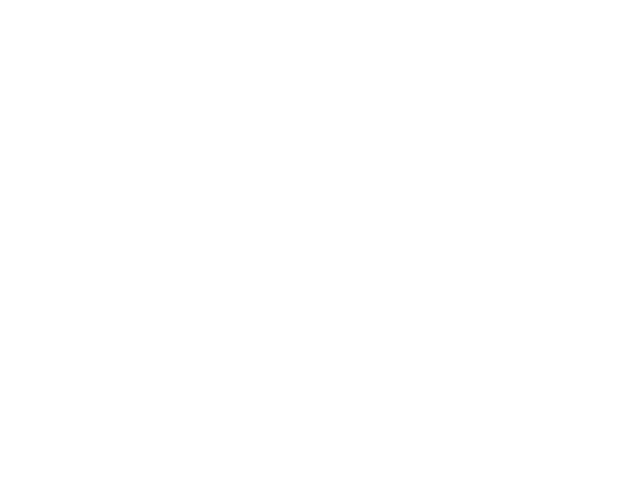
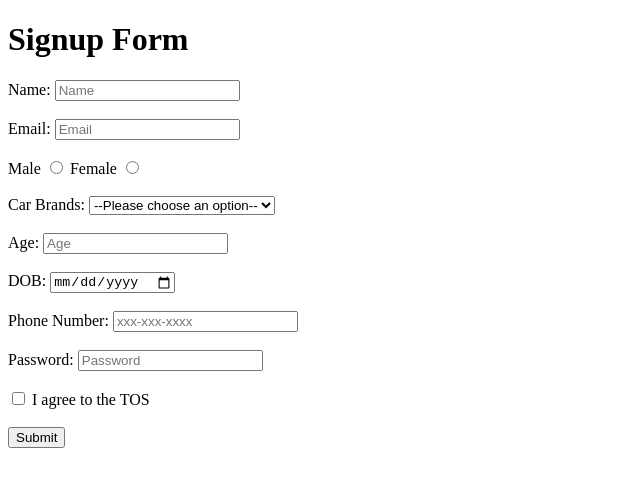
Before and after one commit to acciojob/signup-form-car-sandeep0822, a website: page main.html in a window 1280 px wide. Shown: the whole page, without its empty margins (0-640 px from the left). Drawn offline with Linux system fonts and the light colour scheme.

Commit message:
created a submission

```diff
--- a/main.html
+++ b/main.html
@@ -4,10 +4,61 @@
 
 <head>
 	<link rel="stylesheet" href="styles.css">
+	<title>Signup Form</title>
 </head>
 
 <body>
 	<!-- the entire body must be written by student -->
+	<h1>Signup Form</h1>
+
+    <form method="post">
+        <label for="name">Name:</label>
+        <input type="text" id="name" name="name" placeholder="Name" required>
+        <br><br>
+
+        <label for="email">Email:</label>
+        <input type="email" id="email" name="email" placeholder="Email" required>
+        <br><br>
+
+        <label for="gender_m">Male</label>
+        <input type="radio" id="gender_m" name="gender" value="male" required>
+
+        <label for="gender_f">Female</label>
+        <input type="radio" id="gender_f" name="gender" value="female">
+        <br><br>
+
+        <label for="cars">Car Brands:</label>
+        <select id="cars" name="cars" required>
+            <option value="">--Please choose an option--</option>
+            <option value="BMW">BMW</option>
+            <option value="Audi">Audi</option>
+            <option value="Mercedes">Mercedes</option>
+            <option value="Toyota">Toyota</option>
+        </select>
+        <br><br>
+
+        <label for="age">Age:</label>
+        <input type="number" id="age" name="age" placeholder="Age" required>
+        <br><br>
+
+        <label for="dob">DOB:</label>
+        <input type="date" id="dob" name="dob" required>
+        <br><br>
+
+        <label for="tel">Phone Number:</label>
+        <input type="tel" id="tel" name="tel" placeholder="xxx-xxx-xxxx">
+        <br><br>
+
+        <label for="password">Password:</label>
+        <input type="password" id="password" name="password" placeholder="Password" required>
+        <br><br>
+
+        <input type="checkbox" id="tos" name="tos" required>
+        <label for="tos">I agree to the TOS</label>
+        <br><br>
+
+        <button type="submit">Submit</button>
+    </form>
     <script type="text/javascript" src="./script.js">
 </script>
 
```
